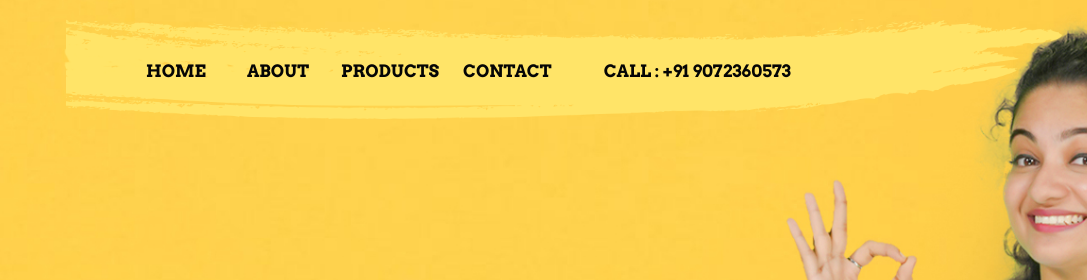
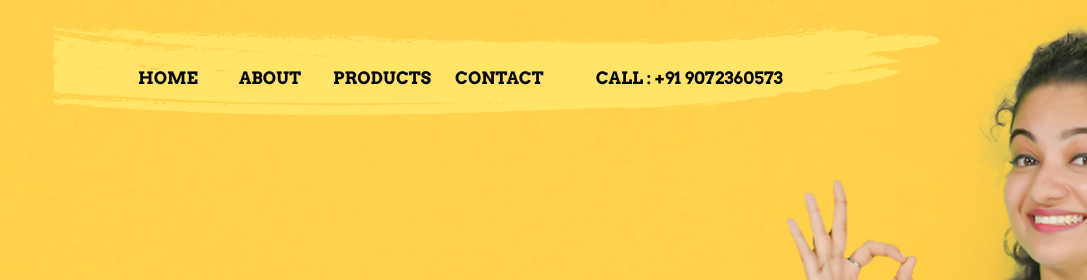
Before and after one commit to kaz33359/Victoria-Paints, a plain HTML site: page index.html in a window 1280 px wide. Shown: the top 280 px of the page, 193-1280 px from the left. Drawn offline with Linux system fonts and the light colour scheme; a web font is replaced by a local one.

Commit message:
Update style.css

```diff
--- a/assets/css/style.css
+++ b/assets/css/style.css
@@ -441,11 +441,11 @@ header.header-area {
 }
 .navbar-nav.hp-1-nav {
     background-image: url(../images/nav-backg.png);
-    left: 172px;
-    width: 90%;
+    left: 160px;
+    width: 80%;
     height: 100px;
-    top: 11px;
-    padding-left: 61px;
+    top: 18px;
+    padding-left: 65px;
     background-size: contain;
     background-repeat: no-repeat;
     position: absolute;
```
